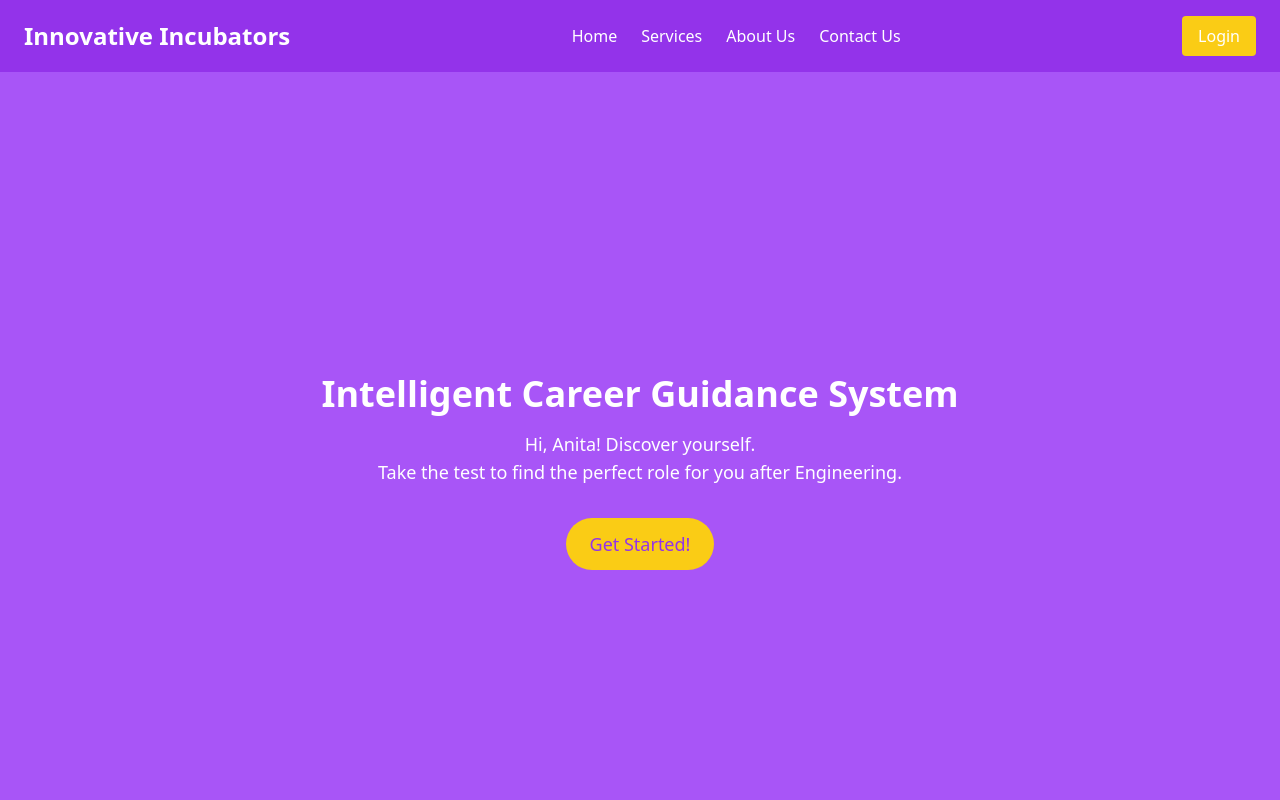
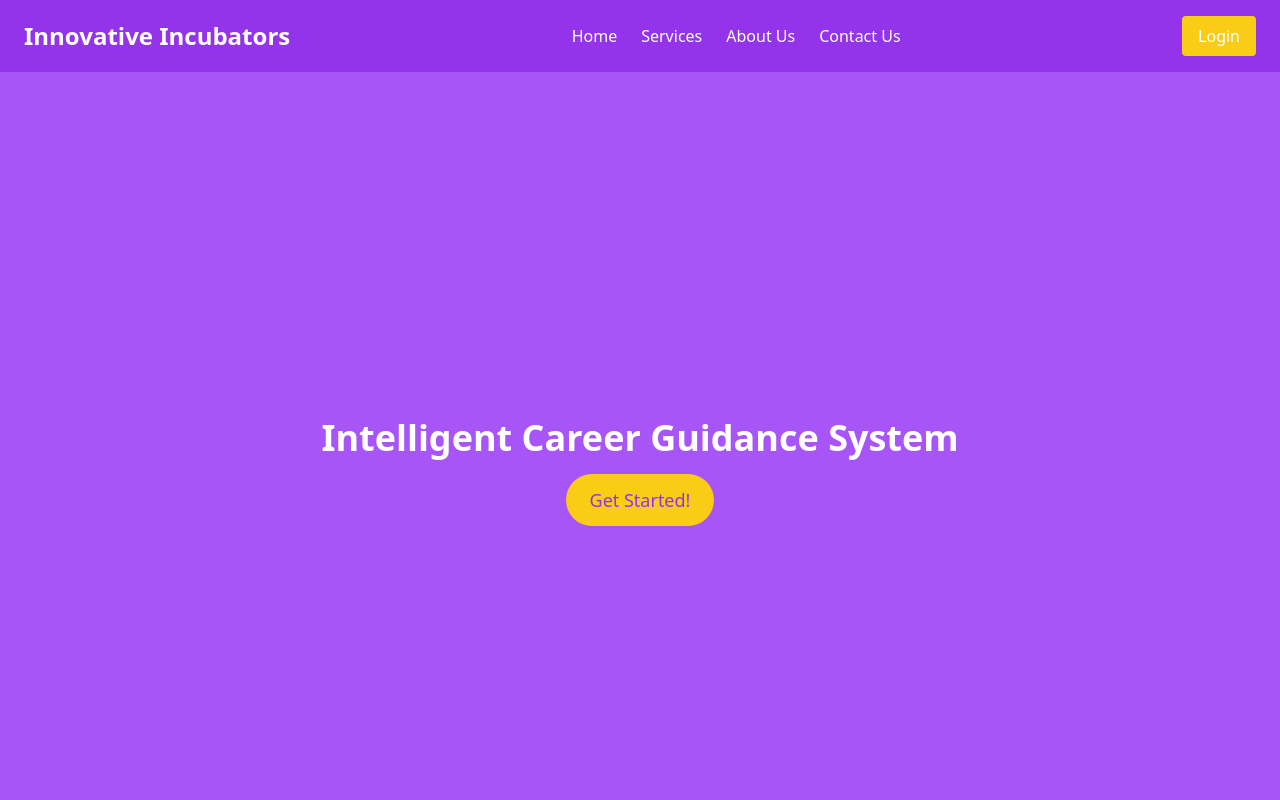
Before and after one commit to akshayyadav63/Guidance360, a React (Vite) app in the folder frontend/: page / in a window 1280 px wide. Shown: the top 800 px of the page. Built offline with nearby package versions, Linux system fonts and the light colour scheme.

Commit message:
heroSection

```diff
--- a/frontend/src/Components/HeroSection.jsx
+++ b/frontend/src/Components/HeroSection.jsx
@@ -5,10 +5,7 @@ const HeroSection = () => {
   return (
     <div className="bg-purple-500 text-white h-screen flex flex-col justify-center items-center text-center">
       <h2 className="text-4xl font-bold mb-4">Intelligent Career Guidance System</h2>
-      <p className="text-lg mb-8">
-        Hi, Anita! Discover yourself. <br />
-        Take the test to find the perfect role for you after Engineering.
-      </p>
+
       <button className="bg-yellow-400 text-purple-600 px-6 py-3 rounded-full text-lg hover:bg-yellow-500">
         Get Started!
       </button>
```
